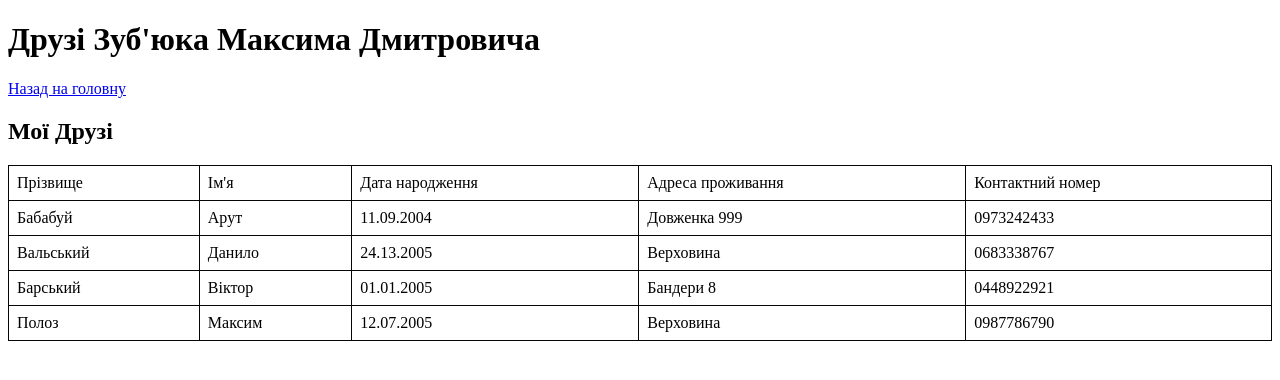
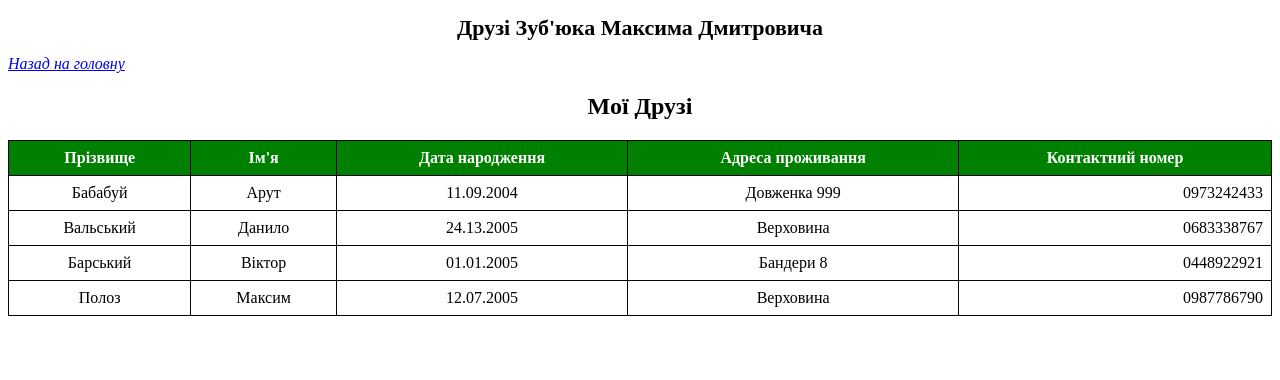
Before and after one commit to mak-zub/practice, a plain HTML site: page практична 4/friends.html in a window 1280 px wide. Drawn offline with Linux system fonts and the light colour scheme.

Commit message:
Update friends.html

```diff
--- a/практична 4/friends.html
+++ b/практична 4/friends.html
@@ -1,43 +1,61 @@
 <!DOCTYPE html>
-<html lang = "uk">
+<html lang="uk">
 <head>
 	<title>Друзі</title>
-	<meta charset = "utf-8">
+	<meta charset="utf-8">
 	<style>
+		h1 {
+			text-align: center;
+			font-size: 22px;
+		}
+
+		a[href="index.html"] {
+			font-style: italic;
+		}
+
+		h2 {
+			text-align: center;
+		}
+
 		table {
 			border-collapse: collapse;
-			width:100%;
+			width: 100%;
 		}
-		th,td {
+
+		th, td {
 			border: 1px solid rgb(7, 5, 5);
 			padding: 8px;
 			text-align: left;
+		}
 
+		tr:nth-child(even) {
+			background-color: #ffffffe7;
+		}
 
+		th {
+			background-color: green;
+			color: white;
+			font-weight: bold;
+			text-align: center;
 		}
-		tr:nth-child(even){
-			background-color: #ffffffe7;
+        td {text-align: center}
+		td:last-child {
+			text-align: right;
 		}
 	</style>
 </head>
 <body>
-
-	<h1>Друзі  Зуб'юка Максима Дмитровича</h1>
-
-	<a href = "index.html">Назад на головну</a>
-
+	<h1>Друзі Зуб'юка Максима Дмитровича</h1>
+	<a href="index.html">Назад на головну</a>
 	<h2>Мої Друзі</h2>
-
 	<table>
-
 		<tr>
-			<td>Прізвище</td>
-			<td>Ім'я</td>
-			<td>Дата народження</td>
-			<td>Адреса проживання</td>
-			<td>Контактний номер</td>
+			<th>Прізвище</th>
+			<th>Ім'я</th>
+			<th>Дата народження</th>
+			<th>Адреса проживання</th>
+			<th>Контактний номер</th>
 		</tr>
-
 		<tr>
 			<td>Бабабуй</td>
 			<td>Арут</td>
@@ -45,7 +63,6 @@
 			<td>Довженка 999</td>
 			<td>0973242433</td>
 		</tr>
-
 		<tr>
 			<td>Вальський</td>
 			<td>Данило</td>
@@ -53,7 +70,6 @@
 			<td>Верховина</td>
 			<td>0683338767</td>
 		</tr>
-
 		<tr>
 			<td>Барський</td>
 			<td>Віктор</td>
@@ -61,7 +77,6 @@
 			<td>Бандери 8</td>
 			<td>0448922921</td>
 		</tr>
-
 		<tr>
 			<td>Полоз</td>
 			<td>Максим</td>
@@ -69,10 +84,6 @@
 			<td>Верховина</td>
 			<td>0987786790</td>
 		</tr>
-
 	</table>
-
-
-
 </body>
 </html>
```
Lines whose indentation alone changed are shown as unchanged.
